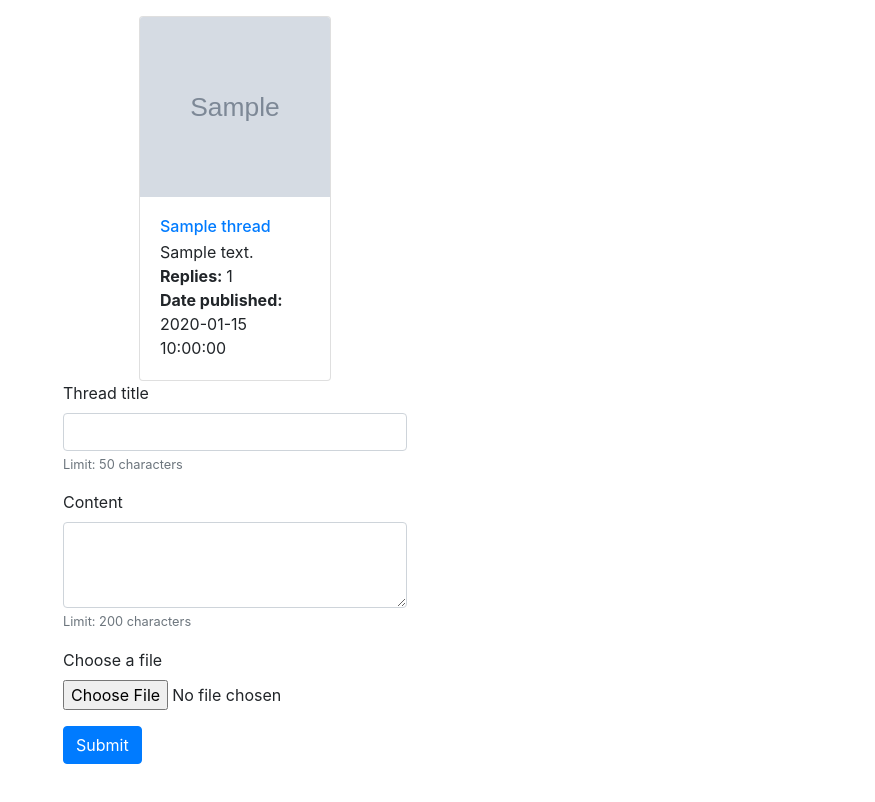
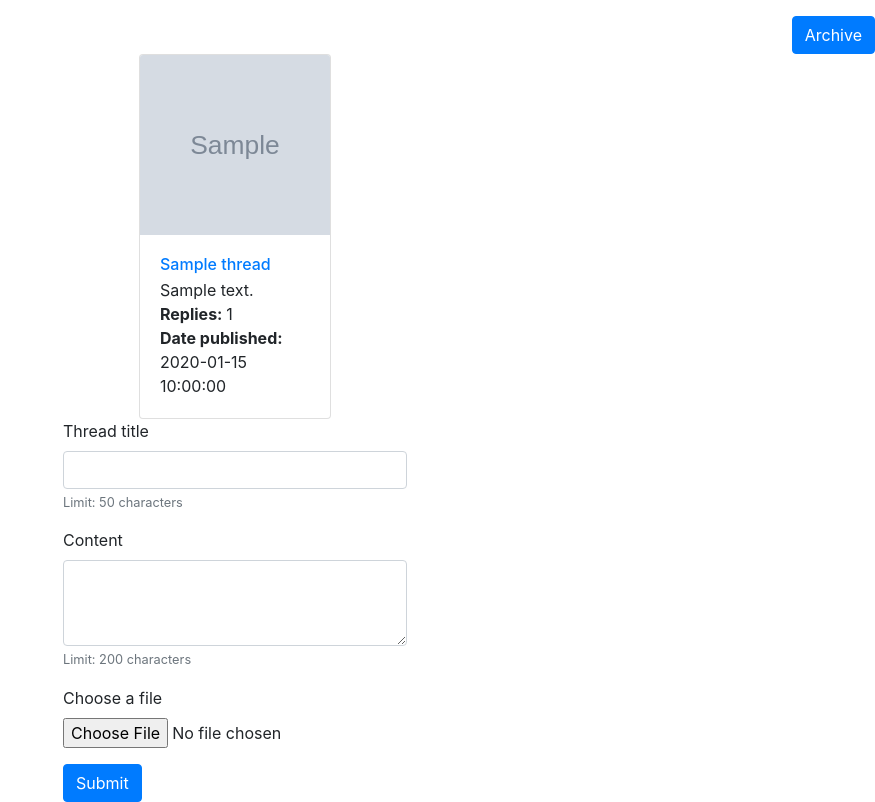
Before and after one commit to DanielFL0/LuunaBoard, a Flask app: page /board/1 in a window 1280 px wide. Shown: the part 104-906 px from the top of the page, without its empty margins (405-1280 px from the left). Before the commit the page ends 868 px from the top, so only its background shows below. Run offline with Flask 2, Linux system fonts and the light colour scheme; tables that the repository leaves empty hold one stand-in row (values such as "Sample post"); grey boxes marked "Sample" are stand-in pictures.

Commit message:
Modify board.html

```diff
--- a/LuunaBoard/templates/board.html
+++ b/LuunaBoard/templates/board.html
@@ -42,6 +42,10 @@
           <li class="breadcrumb-item active" aria-current="page">{{ category.name }}</li>
         </ol>
       </nav>
+      <!--Archive-->
+      <div class="d-flex justify-content-end">
+        <a class="btn btn-primary" href="{{ url_for('archive', category=category.id) }}" role="button">Archive</a>
+      </div>
       <!--Thread display-->
       <div class="d-flex flex-row justify-content-center flex-wrap">
         {% if threads %}
```
